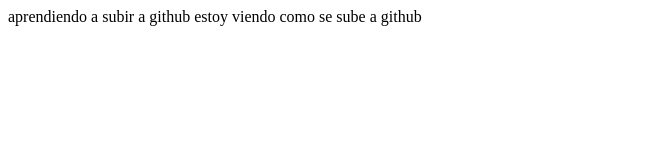
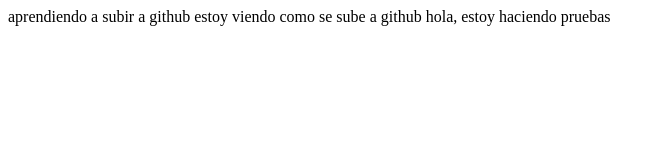
Before and after one commit to rebecagilcortes-spec/repositorio, a plain HTML site: page index.html in a window 1280 px wide. Shown: the whole page, without its empty margins (0-665 px from the left). Drawn offline with Linux system fonts and the light colour scheme.

Commit message:
confirmando los holas

```diff
--- a/index.html
+++ b/index.html
@@ -8,5 +8,6 @@
 
 <body>
     estoy viendo como se sube a github
+    hola, estoy haciendo pruebas
 </body>
 </html>
```
